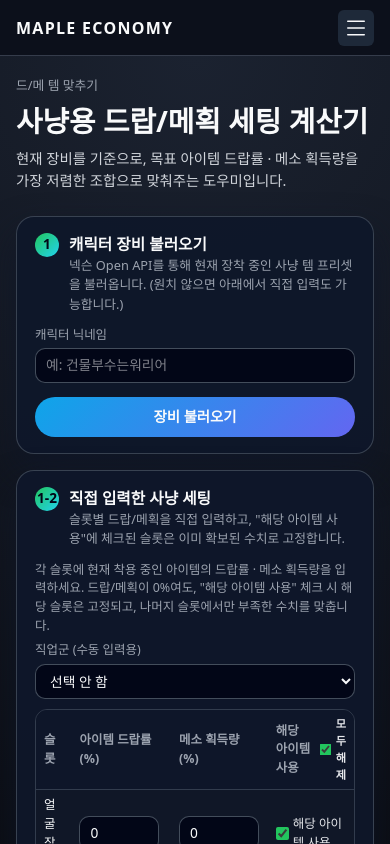
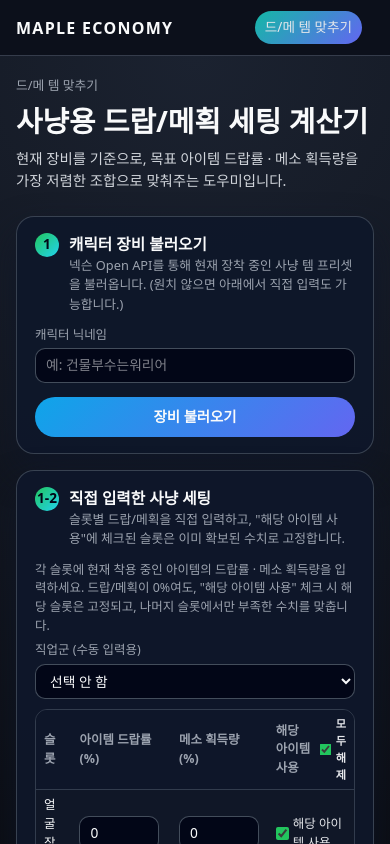
Before and after one commit to Jae2928/maple-economy, a Next.js app: page /dropmeso in a window 390 px wide. Shown: the top 844 px of the page. Built offline with nearby package versions, Linux system fonts and the light colour scheme.

Commit message:
feat: 모바일에서 드메템 페이지 버튼만 노출

```diff
--- a/app/components/NavBar.module.css
+++ b/app/components/NavBar.module.css
@@ -65,7 +65,6 @@
   border-radius: 999px;
   cursor: pointer;
   text-decoration: none; /* Link용 */
-  display: inline-flex;
   align-items: center;
   justify-content: center;
 }
--- a/app/components/NavBar.tsx
+++ b/app/components/NavBar.tsx
@@ -20,17 +20,17 @@ export default function NavBar() {
       </div>
 
       {/* 🔥 중앙 네비 */}
-      <nav className={`${styles["nav-links"]} hidden md:flex`}>
+      <nav className={`${styles["nav-links"]} flex`}>
         <Link
           href="/"
           className={`${styles["nav-btn"]} ${
             isHome ? styles["nav-btn-active"] : ""
-          }`}
+          } hidden md:flex`}
         >
           홈
         </Link>
 
-        <button className={styles["nav-btn"]}>캐릭터 템 가격</button>
+        <button className={`${styles["nav-btn"]} hidden md:inline-flex`}>캐릭터 템 가격</button>
 
         <Link
           href="/dropmeso"
@@ -41,10 +41,10 @@ export default function NavBar() {
           드/메 템 맞추기
         </Link>
 
-        <button className={styles["nav-btn"]}>전투력 올리기</button>
+        <button className={`${styles["nav-btn"]} hidden md:inline-flex`}>전투력 올리기</button>
       </nav>
 
-      <button className="bg-gray-800 p-1.5 rounded-md md:hidden">
+      {/* <button className="bg-gray-800 p-1.5 rounded-md md:hidden">
         <svg
           xmlns="http://www.w3.org/2000/svg"
           fill="none"
@@ -59,7 +59,7 @@ export default function NavBar() {
         d="M3.75 5.25h16.5M3.75 12h16.5M3.75 18.75h16.5"
           />
         </svg>
-      </button>
+      </button> */}
 
       {/* 🔥 우측 문의 버튼 */}
       {/* <div className={styles["nav-right"]}>
```
